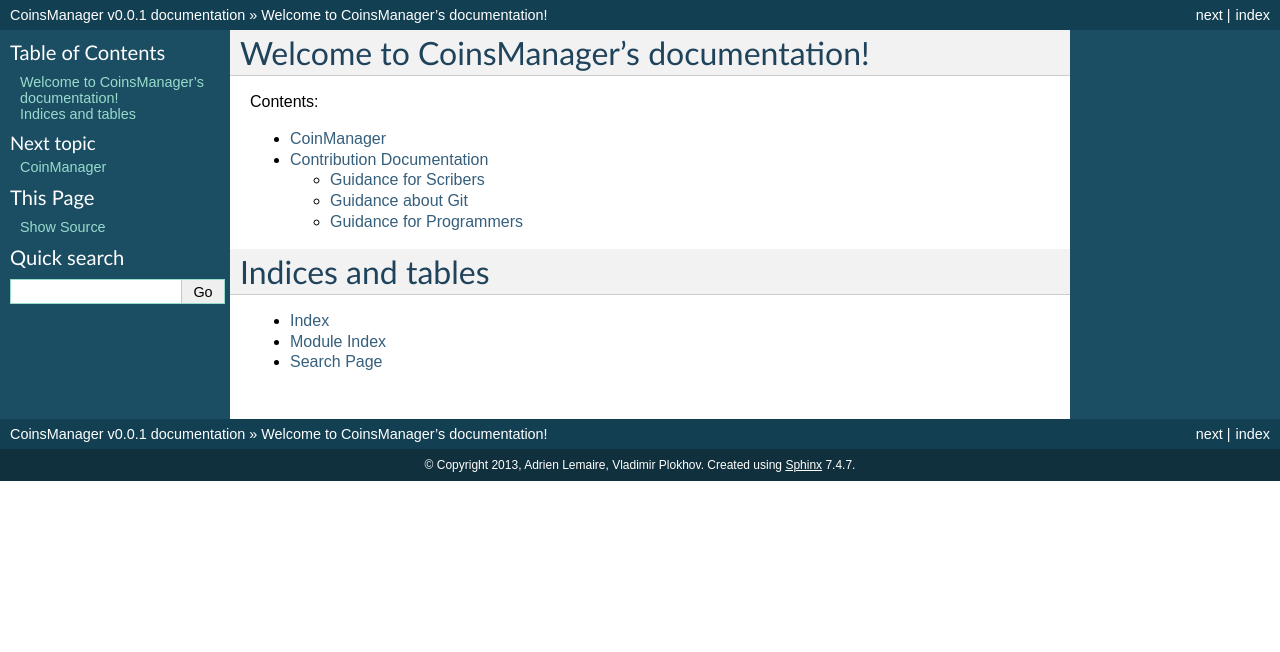
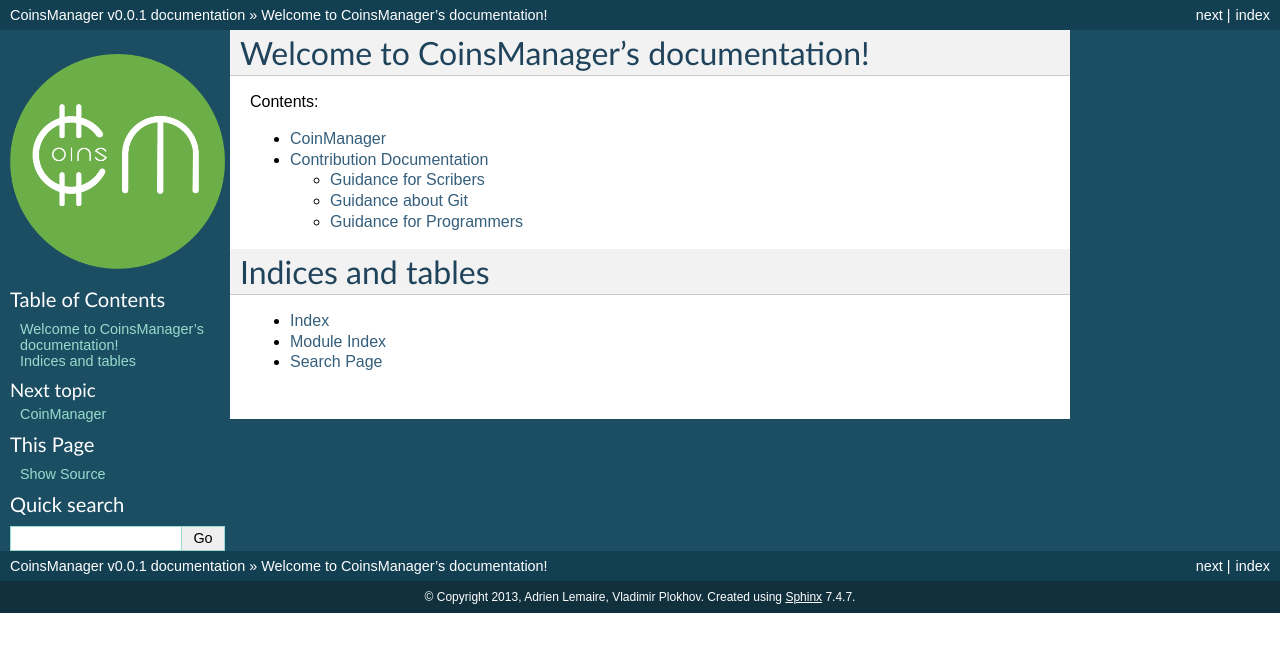
Before and after one commit to CoinsManager/CoinsManager, a Sphinx documentation site: the page built from docs/index.rst, in a window 1280 px wide. Shown: the top 652 px of the page. Built offline with Sphinx 7.4.7, drawn with Linux system fonts in a browser that asks for light colours; formulas are drawn with MathJax 3.

Commit message:
update doc logo

```diff
--- a/docs/conf.py
+++ b/docs/conf.py
@@ -110,7 +110,7 @@
 
 # The name of an image file (relative to this directory) to place at the top
 # of the sidebar.
-html_logo = '../public/logo/logo_mvp_1-128x128.png'
+html_logo = '../public/img/logo/logo_green.png'
 
 # The name of an image file (within the static path) to use as favicon of the
 # docs.  This file should be a Windows icon file (.ico) being 16x16 or 32x32
```
Also changed, not shown: public/img/logo/logo_green.png (added).
